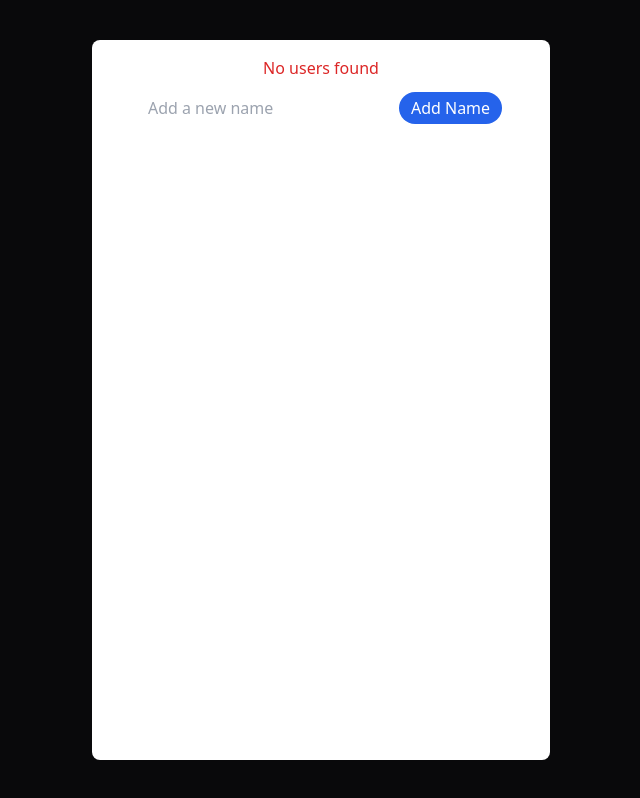
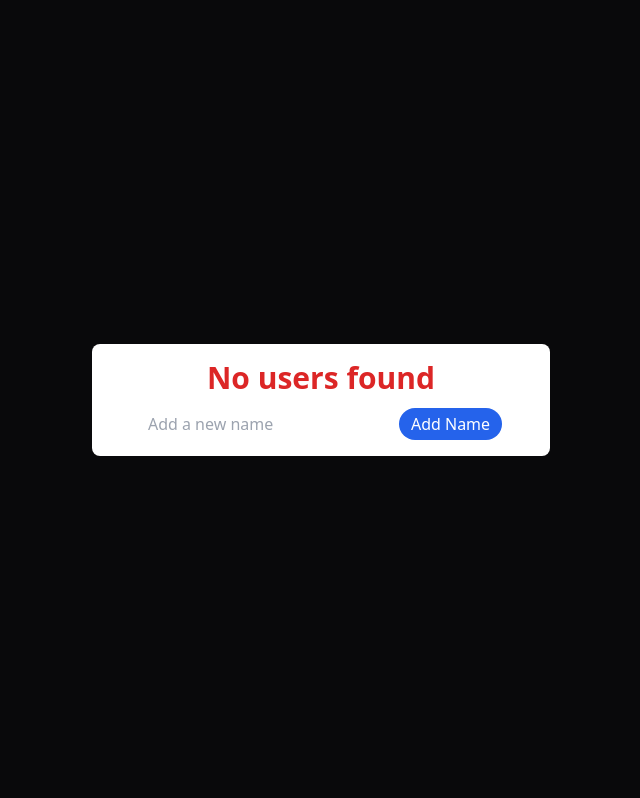
Before and after one commit to Samadali123/Reactjs--Topics, a React (Vite) app: page / in a window 1280 px wide. Shown: the whole page, without its empty margins (319-959 px from the left). Built offline with nearby package versions, Linux system fonts and the light colour scheme.

Commit message:
edit Ui of update array app

```diff
--- a/src/components/updatearr.jsx
+++ b/src/components/updatearr.jsx
@@ -10,7 +10,7 @@ const Updatearr = () => {
         const val =  document.querySelector("input").value;
         document.querySelector("input").value = "";
         if(val) { setname([...name, val])
-            alert("Added Successfully.")
+            alert("Added Successfully...")
          }
         else alert("PLease Provide The name For Add in Users")
 
@@ -31,8 +31,8 @@ const Updatearr = () => {
 
 
   return (
-    <div id='main' className='bg-white text-black py-4 px-12 rounded-lg  h-[90vh] overflow-x-hidden overflow-y-auto '>
-        <h2 className='text-red-600 mb-3 '>{name.length >0 ? "Total Users":"No users found"}</h2>
+    <div id='main' className='bg-white text-black py-4 px-12 rounded-lg h-fit overflow-x-hidden overflow-y-auto '>
+        <h2 className='text-red-600 mb-3 font-semibold text-3xl '>{name.length >0 ? "My Users":"No users found"}</h2>
      {
      name.map((elem, index)=> <><div className='flex flex-col gap-3  justify-between'>{<ol><li key={index} >{elem}</li></ol>} <button
      onClick={() => deleteName(index)}
```
